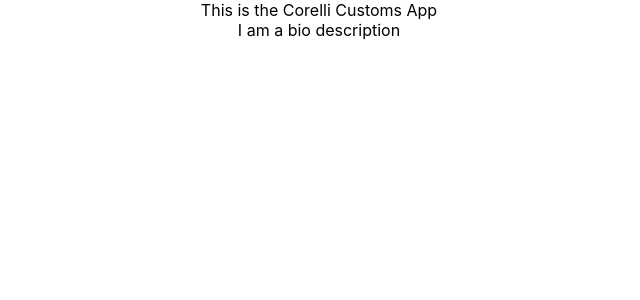
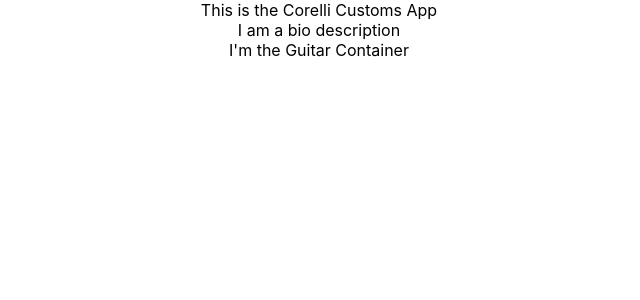
Before and after one commit to JoeyP0ckets/Corelli-Customs, a React (Create React App) app: page / in a window 1280 px wide. Shown: the top 300 px of the page, without its empty margins (321-961 px from the left). Built offline with nearby package versions, Linux system fonts and the light colour scheme.

Commit message:
added guitar card

```diff
--- a/package.json
+++ b/package.json
@@ -6,7 +6,9 @@
     "@testing-library/jest-dom": "^5.11.4",
     "@testing-library/react": "^11.1.0",
     "@testing-library/user-event": "^12.1.10",
+    "bootstrap": "^4.5.3",
     "react": "^17.0.1",
+    "react-bootstrap": "^1.4.0",
     "react-dom": "^17.0.1",
     "react-scripts": "4.0.0",
     "web-vitals": "^0.2.4"
--- a/src/App.js
+++ b/src/App.js
@@ -1,11 +1,13 @@
 import './App.css';
 import Bio from './Bio'
+import GuitarContainer from './GuitarContainer';
 
 function App() {
   return (
     <div className="App">
       This is the Corelli Customs App
       <Bio/>
+      <GuitarContainer/>
     </div>
   );
 }
--- /dev/null
+++ b/src/GuitarContainer.js
@@ -0,0 +1,11 @@
+import React from "react"
+
+const GuitarContainer = () => {
+  return (
+    <div>
+      I'm the Guitar Container
+    </div>
+  )
+}
+
+export default GuitarContainer
```
Also changed, not shown: src/GuitarCard.js (added, +12 -0 lines), 1 other file (tests, documents, lock files or other folders).
